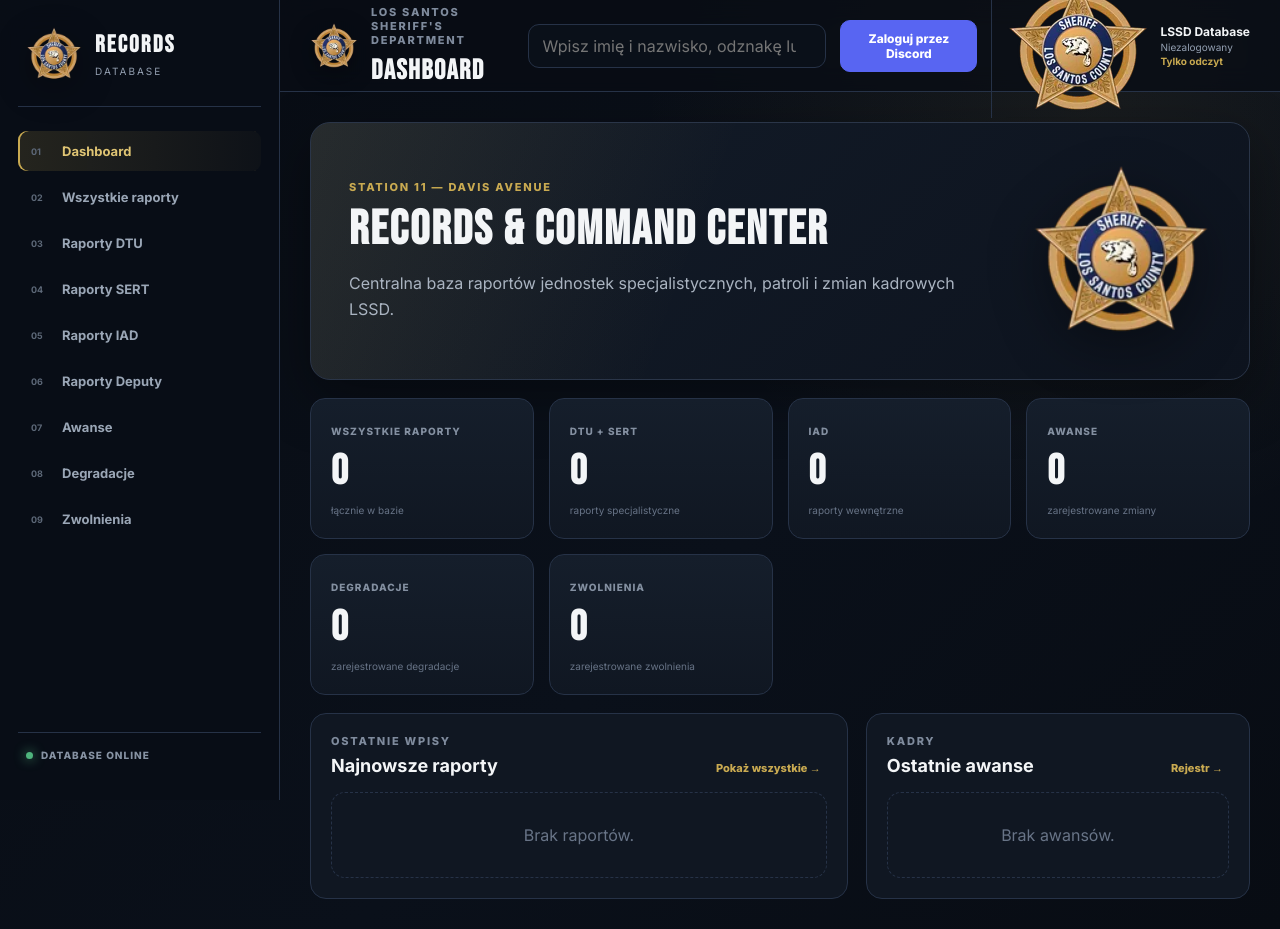
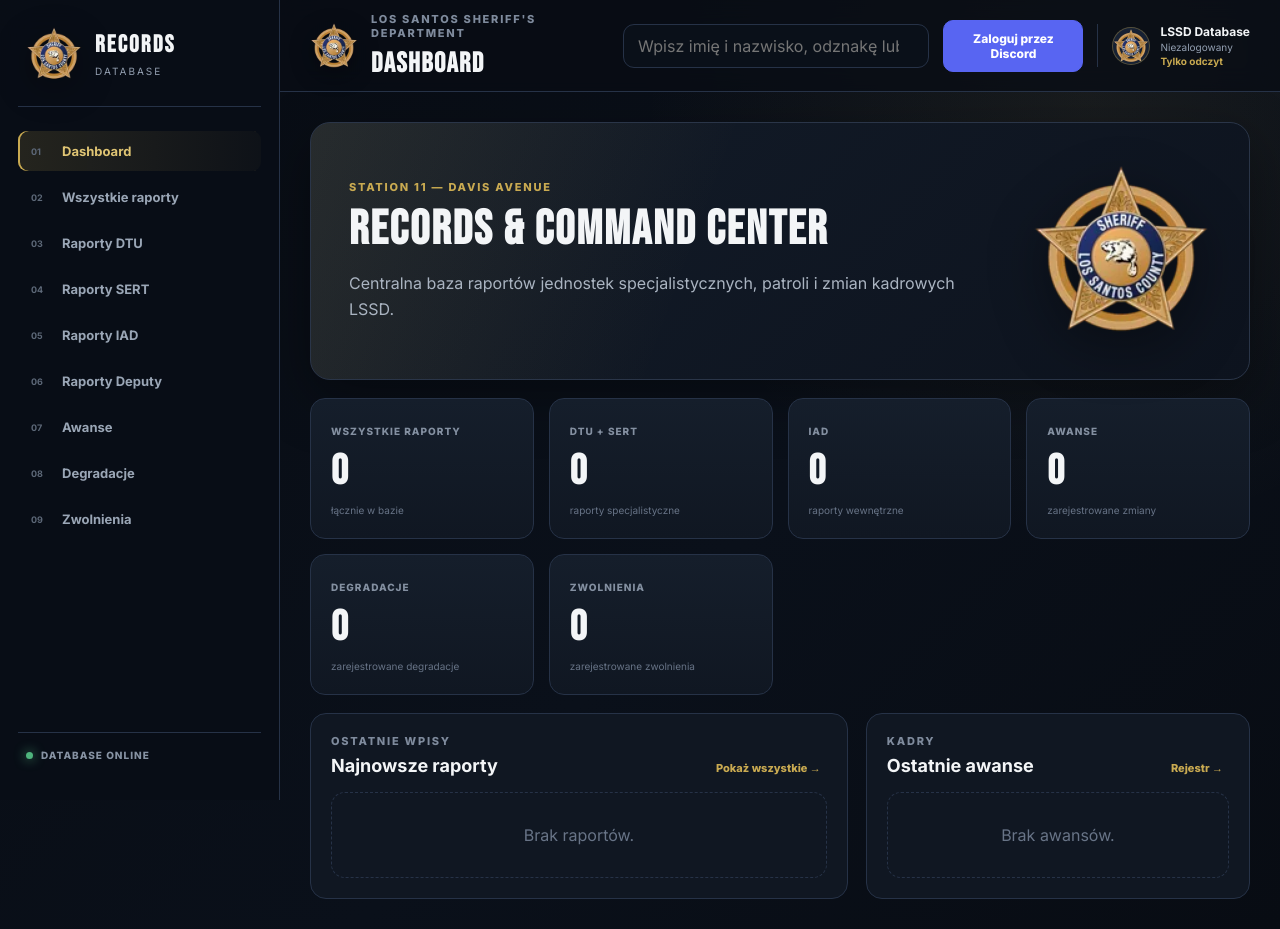
Before and after one commit to Man1ek734/database, a plain HTML site: page index.html in a window 1280 px wide. Drawn offline with nearby package versions, Linux system fonts and the light colour scheme; no server answers.

Commit message:
Style Discord profile avatar

```diff
--- a/style.css
+++ b/style.css
@@ -56,7 +56,7 @@ input:focus,select:focus{border-color:var(--gold);box-shadow:0 0 0 3px rgba(201,
 .search-box{width:min(360px,35vw)}
 .search-box input{padding:11px 14px}
 .user-chip{display:flex;align-items:center;gap:10px;padding-left:14px;border-left:1px solid var(--line)}
-.user-chip>span{width:36px;height:36px;border-radius:50%;background:#172133;color:var(--gold);display:grid;place-items:center;font-size:11px;font-weight:900}
+.user-avatar{width:38px;height:38px;border-radius:50%;object-fit:cover;background:#172133;border:1px solid rgba(201,170,81,.35);flex:0 0 auto}
 .user-chip strong,.user-chip small{display:block;max-width:180px;white-space:nowrap;overflow:hidden;text-overflow:ellipsis}
 .user-chip strong{font-size:12px}
 .user-chip small{font-size:10px;color:var(--muted);margin-top:2px}
```
